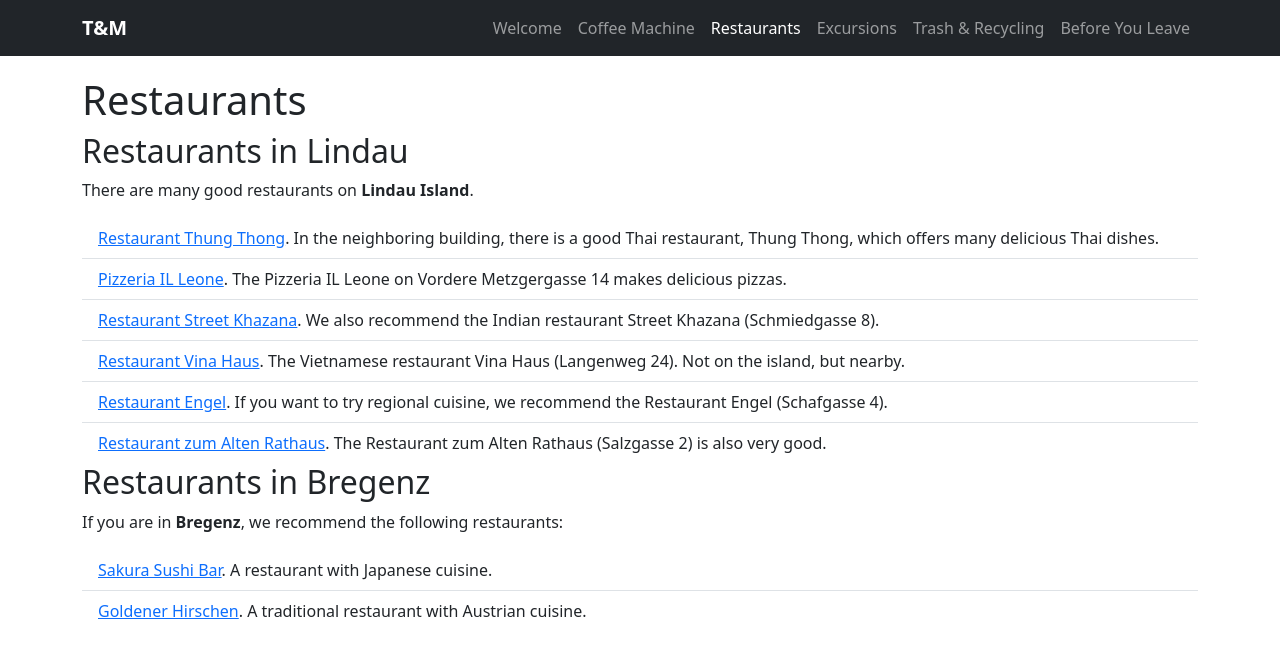
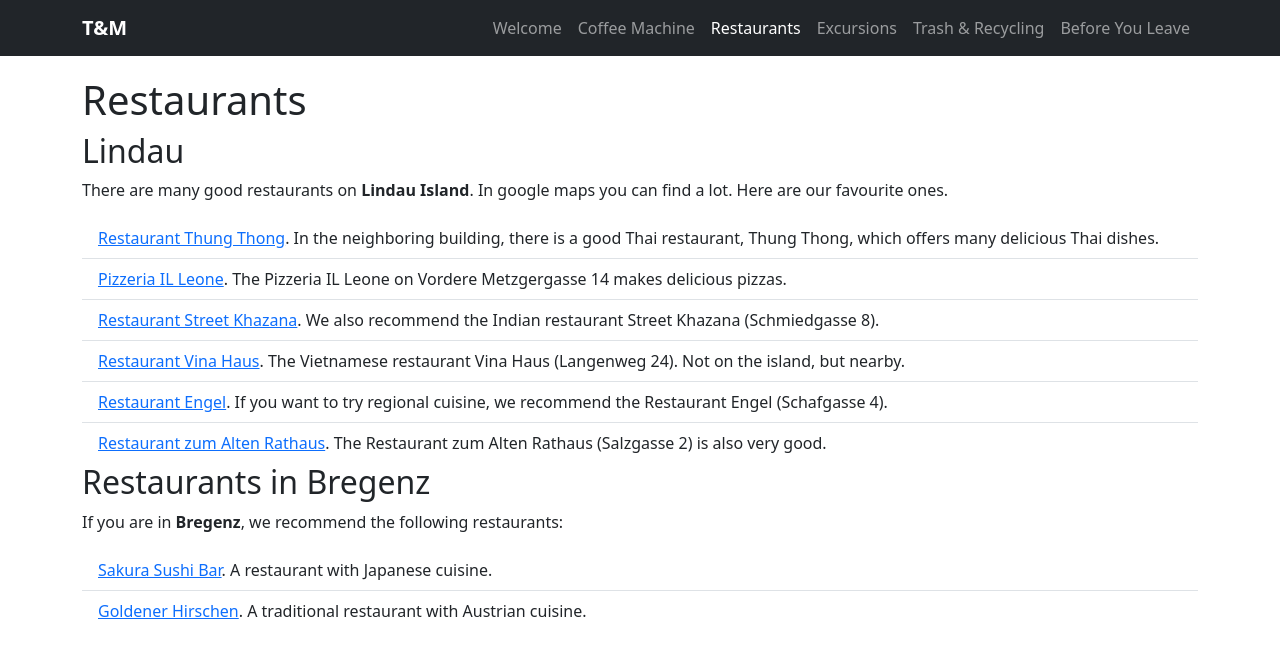
Before and after one commit to eelok/homelink-svelte, a SvelteKit app: page /en/restaurants in a window 1280 px wide. Shown: the top 658 px of the page. Built offline with nearby package versions, Linux system fonts and the light colour scheme.

Commit message:
fix restaurants

```diff
--- a/src/routes/en/garbage/+page.svelte
+++ b/src/routes/en/garbage/+page.svelte
@@ -1,6 +1,6 @@
 <div class="container">
     <div class="row mt-3">
-        <h3>Waste & Recycling</h3>
+        <h1>Waste & Recycling</h1>
     </div>
     <div class="row mt-2 border-bottom">
         <p>
--- a/src/routes/en/restaurants/+page.svelte
+++ b/src/routes/en/restaurants/+page.svelte
@@ -1,7 +1,7 @@
 <div class="container">
     <h1>Restaurants</h1>
-    <h2>Restaurants in Lindau</h2>
-    <p>There are many good restaurants on <b>Lindau Island</b>.</p>
+    <h2>Lindau</h2>
+    <p>There are many good restaurants on <b>Lindau Island</b>. In google maps you can find a lot. Here are our favourite ones.</p>
     <ul class="list-group list-group-flush">
         <li class="list-group-item"><a href="https://www.facebook.com/ThungthongThairestaurant.Lindau">Restaurant Thung Thong</a>.
             In the neighboring building, there is a good Thai restaurant, Thung Thong, which offers many delicious Thai dishes.
```
